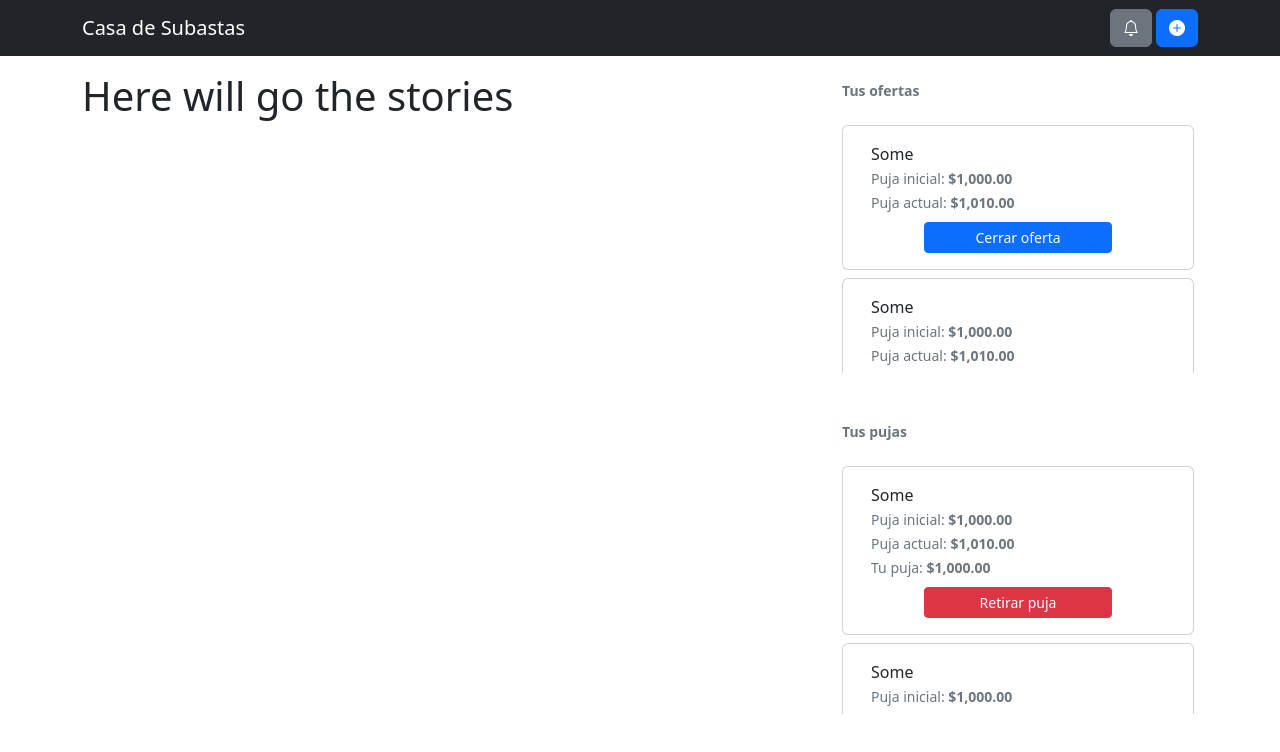
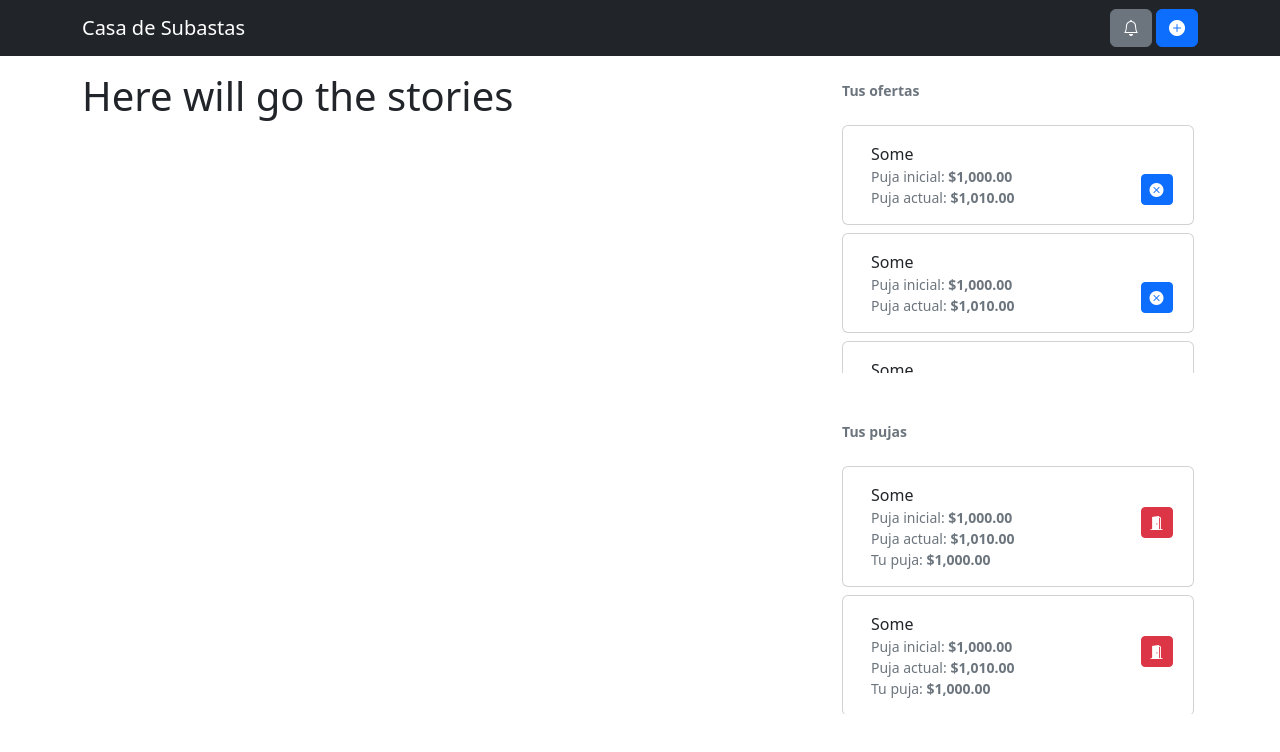
Before and after one commit to wonddark/mercadi, a React (Create React App) app: page /user/feed in a window 1280 px wide. Shown: the top 752 px of the page. Built offline with nearby package versions, Linux system fonts and the light colour scheme.

Commit message:
Redesigned the offer/bid quick views with a more compact approach

```diff
--- a/src/components/Bids.tsx
+++ b/src/components/Bids.tsx
@@ -15,6 +15,7 @@ function Bids() {
       >
         {dummyOffers.slice(0, 3).map((item, index) => (
           <BidsQuickView
+            id={`${index}`}
             name={item.name}
             initialOffer={item.initialOffer}
             currentOffer={item.currentOffer}
--- a/src/components/BidsQuickView.tsx
+++ b/src/components/BidsQuickView.tsx
@@ -1,16 +1,24 @@
-import { Button, Card, Col, Container, Row } from "reactstrap";
+import { Button, Card, Col, Container, Row, Tooltip } from "reactstrap";
 import useToggleOpen from "../hooks/toggle-open.hooks";
 import RetireBid from "./RetireBid";
 import { formatMoney } from "../helpers/formatters.helper";
 
 interface Props {
+  id: string;
   name: string;
   initialOffer: string;
   currentOffer: string;
   myOffer: string;
 }
-function BidsQuickView({ name, initialOffer, currentOffer, myOffer }: Props) {
+function BidsQuickView({
+  id,
+  name,
+  initialOffer,
+  currentOffer,
+  myOffer,
+}: Props) {
   const { isOpen, toggleIsOpen } = useToggleOpen();
+  const { isOpen: tooltipOpen, toggleIsOpen: toggleTooltip } = useToggleOpen();
   return (
     <Card body className="my-2">
       <Container>
@@ -18,35 +26,37 @@ function BidsQuickView({ name, initialOffer, currentOffer, myOffer }: Props) {
           <Col>
             <span className="h6">{name}</span>
           </Col>
-          <Col>
-            <span className="small text-muted">
+          <Row className="justify-content-between">
+            <Col xs={10}>
+              <span className="small text-muted d-block">
                 Puja inicial: <strong>{formatMoney(initialOffer)}</strong>
               </span>
-          </Col>
-          <Col>
-            <span className="small text-muted">
+              <span className="small text-muted d-block">
                 Puja actual: <strong>{formatMoney(currentOffer)}</strong>
               </span>
-          </Col>
-          <Col>
-            <span className="small text-muted">
+              <span className="small text-muted d-block">
                 Tu puja: <strong>{formatMoney(myOffer)}</strong>
               </span>
             </Col>
-          <Col className="mt-2">
-            <Row className="justify-content-center">
-              <Col xs={8}>
+            <Col xs={1}>
               <Button
-                  className="w-100"
                 color="danger"
                 size="sm"
                 onClick={toggleIsOpen}
+                id={`retire-bid-${id}`}
               >
-                  Retirar puja
+                <i className="bi bi-door-open-fill" />
               </Button>
+              <Tooltip
+                target={`retire-bid-${id}`}
+                isOpen={tooltipOpen}
+                toggle={toggleTooltip}
+                placement="left"
+              >
+                Retirar la puja
+              </Tooltip>
             </Col>
           </Row>
-          </Col>
         </Row>
       </Container>
       {isOpen && <RetireBid isOpen={isOpen} toggle={toggleIsOpen} />}
--- a/src/components/OfferQuickView.tsx
+++ b/src/components/OfferQuickView.tsx
@@ -1,15 +1,17 @@
-import { Button, Card, Col, Container, Row } from "reactstrap";
+import { Button, Card, Col, Container, Row, Tooltip } from "reactstrap";
 import useToggleOpen from "../hooks/toggle-open.hooks";
 import CloseOffer from "./CloseOffer";
 import { formatMoney } from "../helpers/formatters.helper";
 
 interface Props {
+  id: string;
   name: string;
   initialOffer: string;
   currentOffer: string;
 }
-function OfferQuickView({ name, initialOffer, currentOffer }: Props) {
+function OfferQuickView({ id, name, initialOffer, currentOffer }: Props) {
   const { isOpen, toggleIsOpen } = useToggleOpen();
+  const { isOpen: openTooltip, toggleIsOpen: toggleTooltip } = useToggleOpen();
   return (
     <Card body className="my-2">
       <Container>
@@ -17,30 +19,34 @@ function OfferQuickView({ name, initialOffer, currentOffer }: Props) {
           <Col xs={12}>
             <span className="h6">{name}</span>
           </Col>
-          <Col xs={12}>
-            <span className="small text-muted">
+          <Row className="justify-content-between">
+            <Col xs={10}>
+              <span className="small text-muted d-block">
                 Puja inicial: <strong>{formatMoney(initialOffer)}</strong>
               </span>
-          </Col>
-          <Col xs={12}>
-            <span className="small text-muted">
+              <span className="small text-muted d-block">
                 Puja actual: <strong>{formatMoney(currentOffer)}</strong>
               </span>
             </Col>
-          <Col xs={12} className="mt-2">
-            <Row className="justify-content-center">
-              <Col xs={8}>
+            <Col xs={1} className="mt-2">
               <Button
-                  className="w-100"
                 color="primary"
+                onClick={toggleIsOpen}
                 size="sm"
-                  onClick={toggleIsOpen}
+                id={`close-offer-${id}`}
+              >
+                <i className="bi bi-x-circle-fill" />
+              </Button>
+              <Tooltip
+                target={`close-offer-${id}`}
+                isOpen={openTooltip}
+                toggle={toggleTooltip}
+                placement="left"
               >
                 Cerrar oferta
-                </Button>
+              </Tooltip>
             </Col>
           </Row>
-          </Col>
         </Row>
       </Container>
       {isOpen && <CloseOffer isOpen={isOpen} toggle={toggleIsOpen} />}
--- a/src/components/Offers.tsx
+++ b/src/components/Offers.tsx
@@ -15,6 +15,7 @@ function Offers() {
       >
         {dummyArticles.slice(0, 3).map((item, index) => (
           <OfferQuickView
+            id={`${index}`}
             name={item.name}
             initialOffer={item.initialOffer}
             currentOffer={item.currentOffer}
```
Lines whose indentation alone changed are shown as unchanged.
